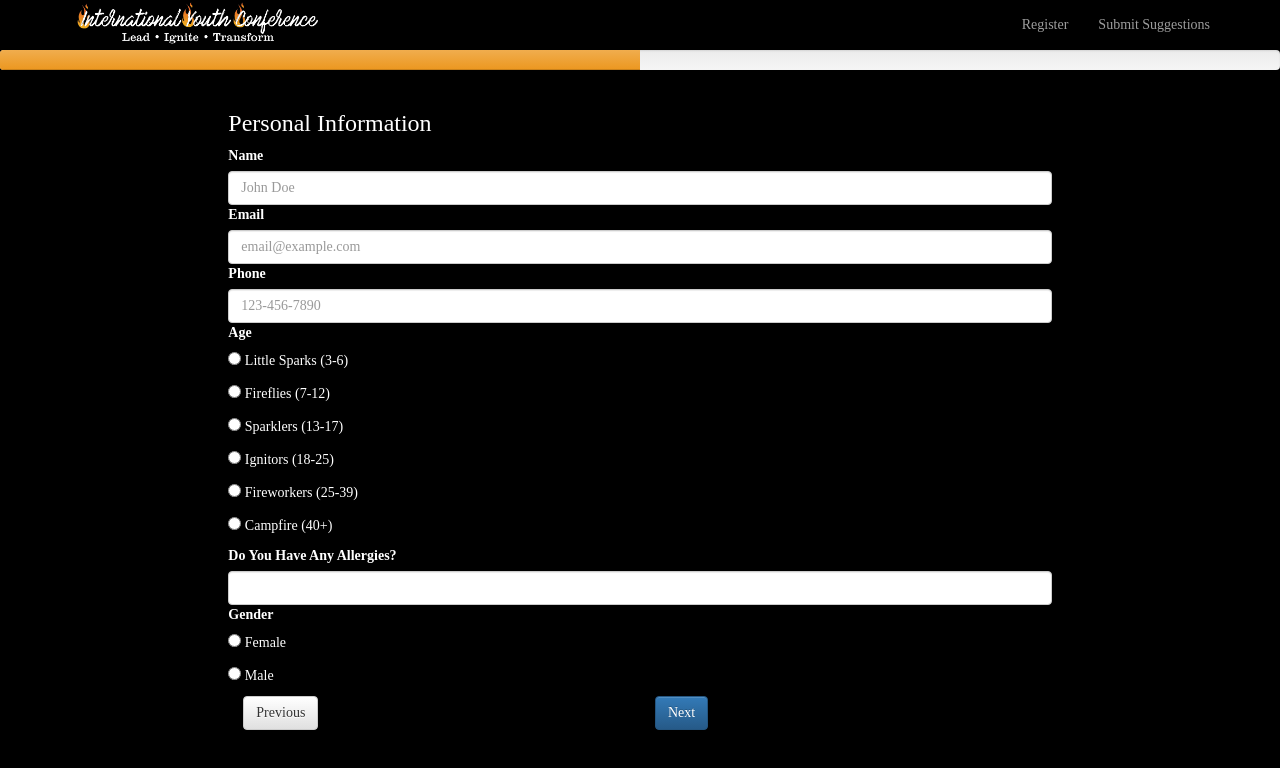
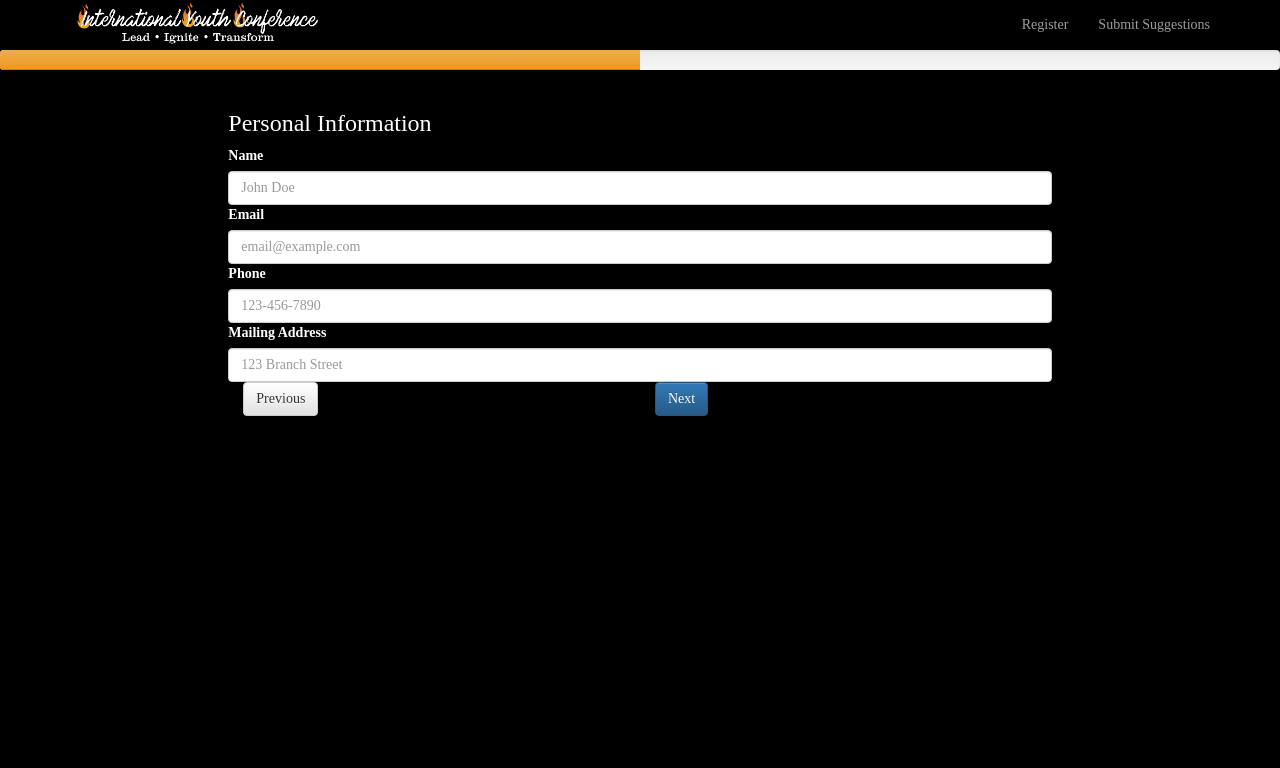
Before and after one commit to kcode20/IYC2018, a React (Create React App) app: page /register in a window 1280 px wide. Both pictures are taken after a click on the button "Next". Shown: the top 768 px of the page. Built offline with nearby package versions, Linux system fonts and the light colour scheme; a web font is replaced by a local one; what paypal-checkout would draw is missing.

Commit message:
edited personal information for summit

```diff
--- a/src/components/registration/PersonalInformation.jsx
+++ b/src/components/registration/PersonalInformation.jsx
@@ -40,6 +40,17 @@ const PersonalInformation = ({ handleSubmit, handleBack }) => (
 						/>
 					</div>
 					<div>
+						<ControlLabel>Mailing Address</ControlLabel>
+						<Field
+							name="mail"
+							placeholder="123 Branch Street"
+							className="form-control"
+							component="input"
+							type="text"
+						/>
+					</div>
+					{/*
+						<div>
 						<ControlLabel>Age</ControlLabel>
 						<div className="form-input">
 							<p>
@@ -98,6 +109,8 @@ const PersonalInformation = ({ handleSubmit, handleBack }) => (
 							</p>
 						</div>
 					</div>
+				*/}
+					{/*
 					<div>
 						<ControlLabel>Do You Have Any Allergies?</ControlLabel>
 						<Field
@@ -107,6 +120,8 @@ const PersonalInformation = ({ handleSubmit, handleBack }) => (
 							type="text"
 						/>
 					</div>
+					*/}
+					{/*
 					<div>
 						<ControlLabel>Gender</ControlLabel>
 						<div className="form-input">
@@ -130,6 +145,7 @@ const PersonalInformation = ({ handleSubmit, handleBack }) => (
 							</p>
 						</div>
 					</div>
+					*/}
 				</div>
 				<Col md={6}>
 					<Button type="button" className="previous" onClick={handleBack}>
```
